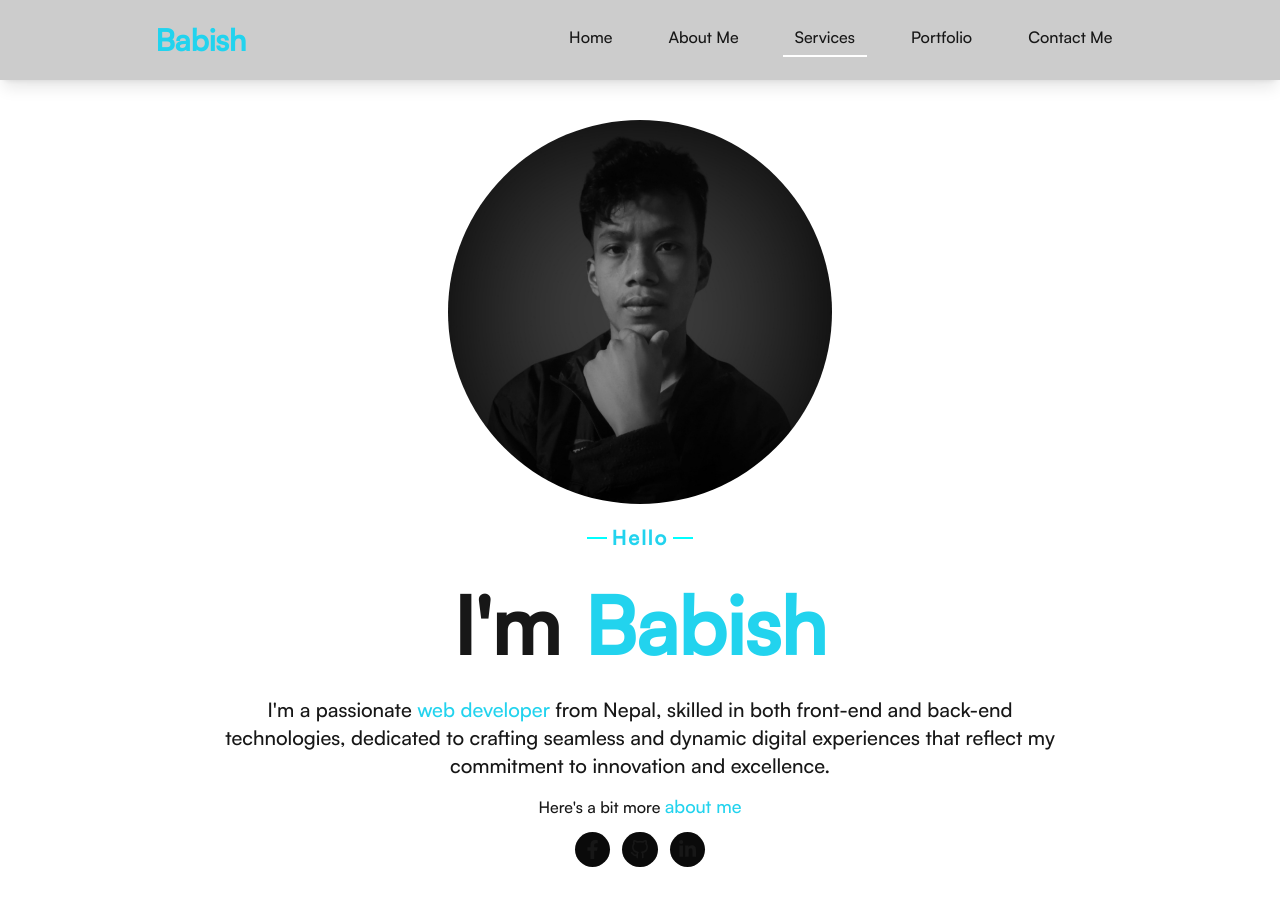
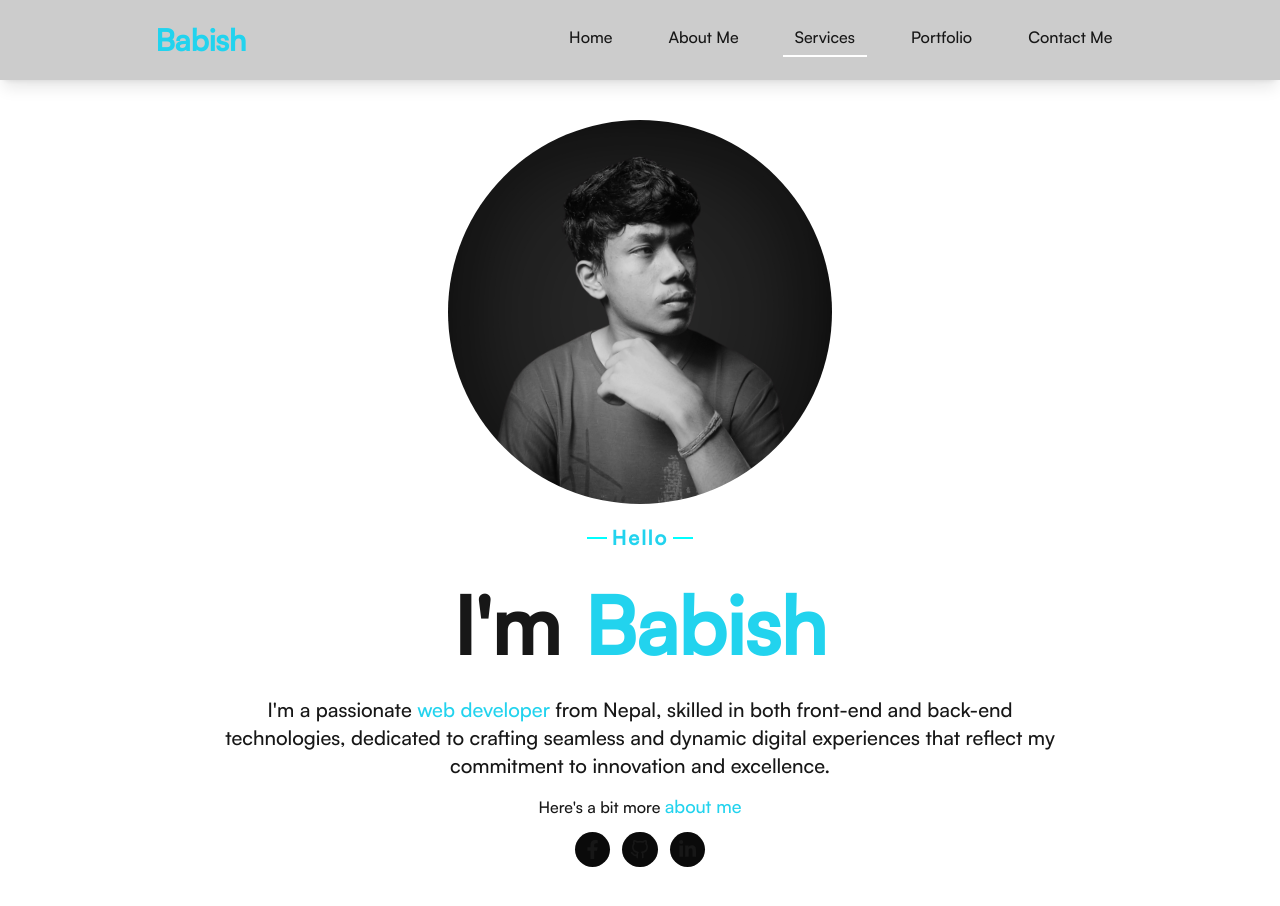
Before and after one commit to babish9887/Portfolio-Nextjs, a Next.js app: page / in a window 1280 px wide. Shown: the top 906 px of the page. Built offline with nearby package versions, Linux system fonts and the light colour scheme.

Commit message:
bg to footer and change pp

```diff
--- a/src/components/Footer.tsx
+++ b/src/components/Footer.tsx
@@ -2,7 +2,7 @@ import React from 'react'
 
 const Footer = () => {
   return (
-    <div className='w-ful h-[250px] flex justify-center items-center bg-transparent bg-[#171717]'>
+    <div className='w-ful h-[250px] flex justify-center items-center bg-transparent bg-[#111111]'>
             <div className='flex justify-center flex-col items-center gap-y-4 w-[80vw] max-w-[1200px] ' >
             <h1 className='text-4xl lg:text-5xl font-semibold tracking-wider text-cyan-400 '>Babish Chaudhary</h1>
             <a href="mailto:babishchaudhary.dev@gmail.com" className='text-slate-300'>
--- a/src/components/HomePage.tsx
+++ b/src/components/HomePage.tsx
@@ -43,7 +43,7 @@ const HomePage = () => {
       return (
             <div id='home' className='section  flex flex-col justify-center items-center p-4 sm:p-10 sm:pb-5 pb-4 gap-y-5 mt-[80px] '>
                   <div data-scroll data-scroll-speed={0.2} className="z-0  image opacity-0 h-[18rem] sm:h-[21rem] lg:h-[23rem] xl:h-[24rem] aspect-square rounded-full overflow-hidden">
-                        <Image src='/pp.jpg' width={400} height={400} alt='pp' className='w-full aspect-square object-cover transform scale-[1.3] -translate-x-1' />
+                        <Image src='/pp2.jpg' width={400} height={400} alt='pp' className='w-full aspect-square object-cover transform filter brightness-[90%] scale-[1.2] rotate-2 -translate-x-1' />
                   </div>
                   <div className="info  flex justify-center flex-col items-center gap-y-3 cursor-default">
                         <p className='hello opacity-0 text-lg p-0 m-0  md:text-xl text-cyan-400 '>Hello</p>
```
Also changed, not shown: public/pp1.png (added), public/pp2.jpg (added).
